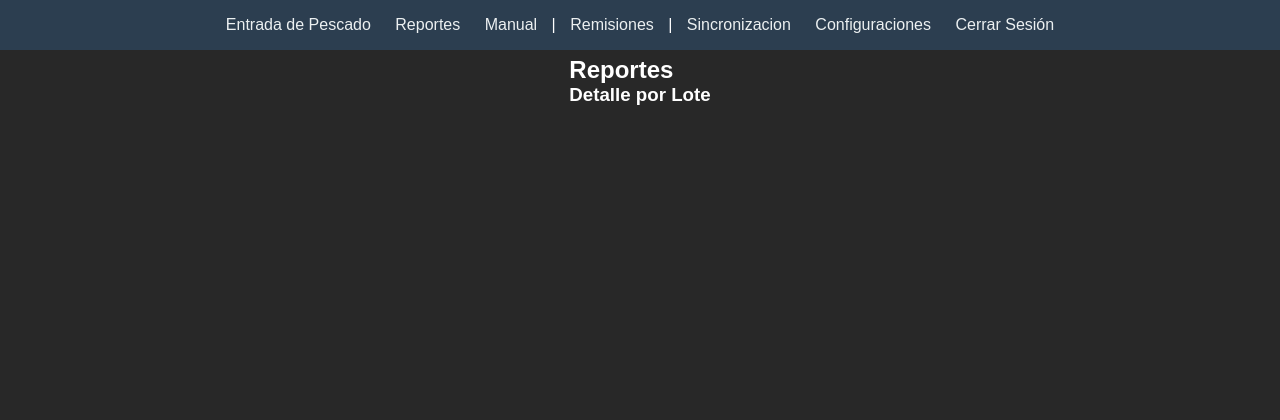
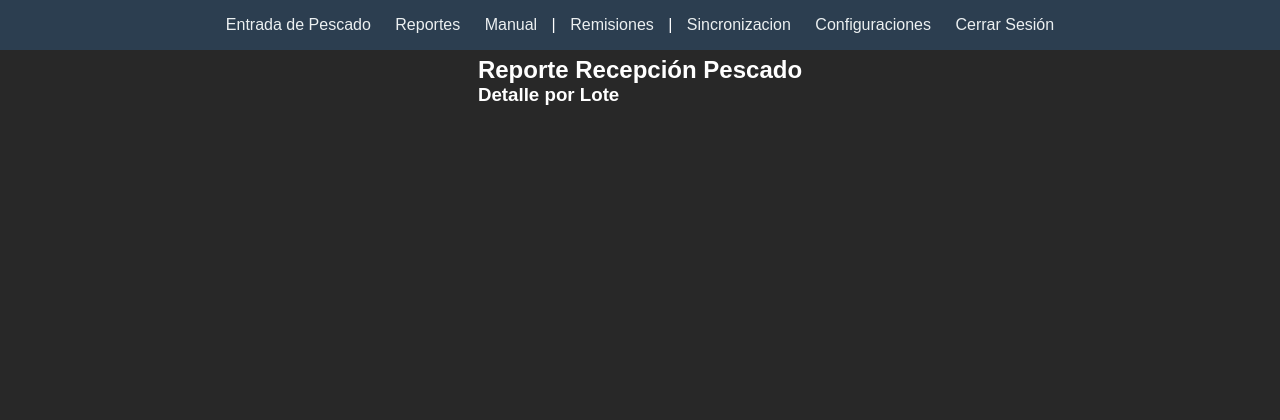
Before and after one commit to absandar/py-sajsbas, a Flask app: page /reportes in a window 1280 px wide. Shown: the top 420 px of the page. Run offline with Flask 3, Linux system fonts and the light colour scheme; the visitor is signed in with stand-in values (Sample User, id 1); data that the repository does not hold is empty.

Commit message:
cambio titulo pagina

```diff
--- a/app/templates/main/reportes.html
+++ b/app/templates/main/reportes.html
@@ -1,6 +1,6 @@
 {% extends 'base.html' %}
 
-{% block title %}Reportes{% endblock %}
+{% block title %}Reporte Recepción Pescado{% endblock %}
 
 {% block content %}
 <style>
@@ -8,7 +8,7 @@
         color: black;
     }
 </style>
-<h2 style="margin: 5px 0 0 0;">Reportes</h2>
+<h2 style="margin: 5px 0 0 0;">Reporte Recepción Pescado</h2>
 
 <div id="reportes"></div>
 <div id="modalDetallesLote" class="modal-overlay">
```
